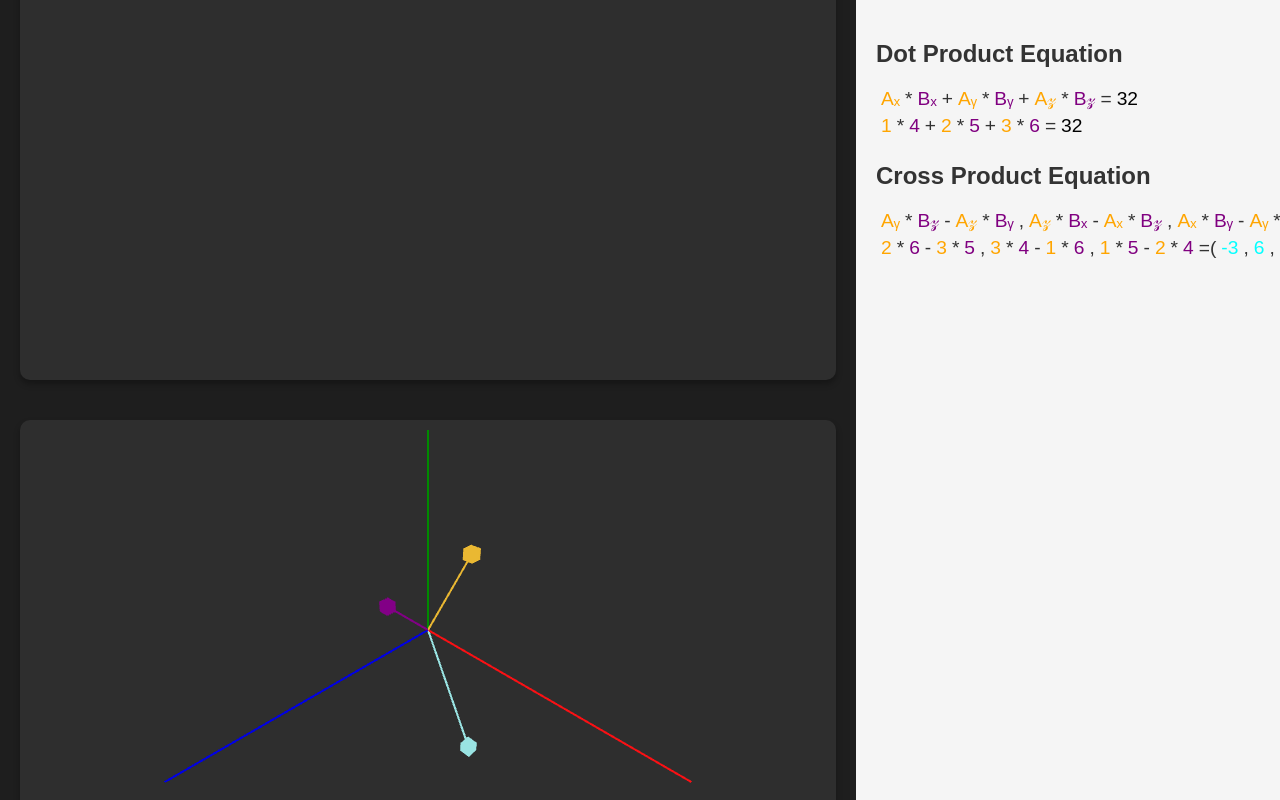
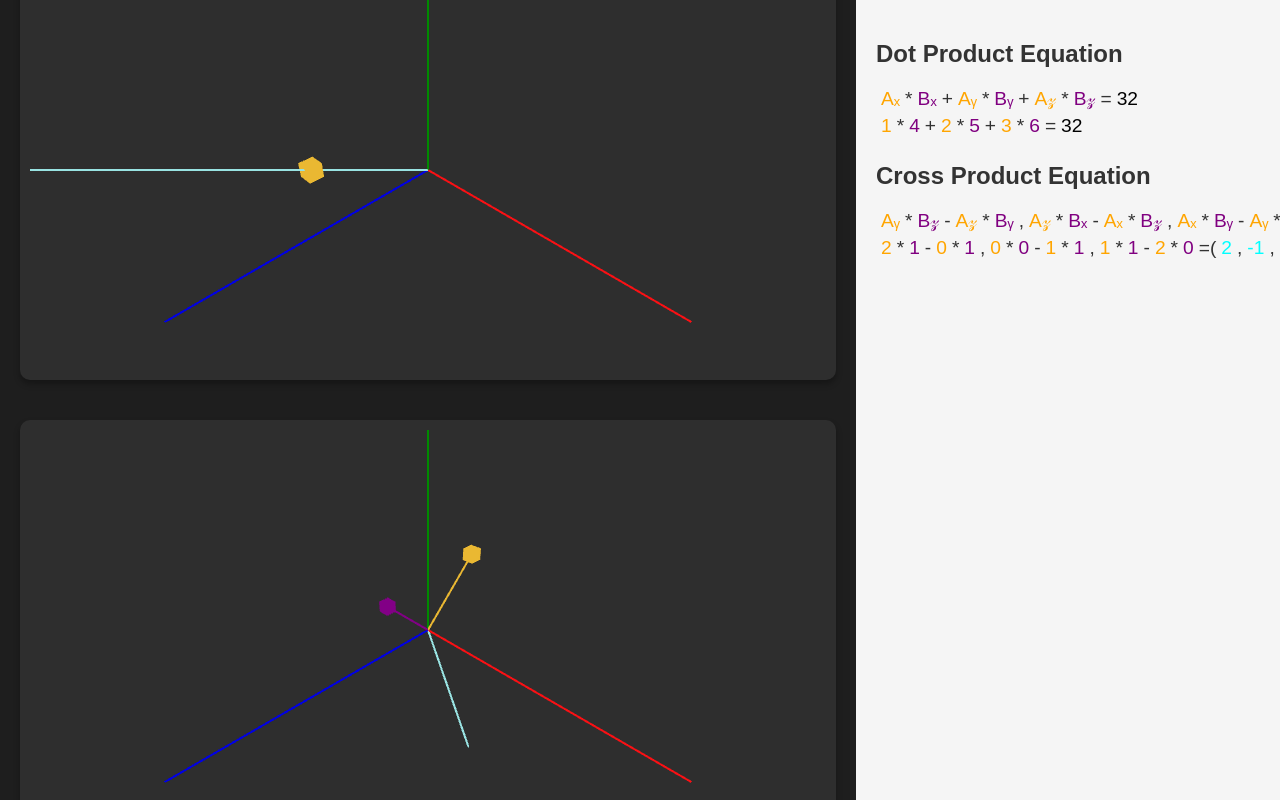
Before and after one commit to wyattlindsey/3d-math-visualizer, a React (Create React App) app: page / in a window 1280 px wide. Built offline with nearby package versions, Linux system fonts and the light colour scheme; no server answers.

Commit message:
ensure equations update on drag

```diff
--- a/src/App.tsx
+++ b/src/App.tsx
@@ -2,6 +2,7 @@ import React from 'react';
 import styled from 'styled-components';
 import Scene from './Scene'; // Assuming Scene.tsx contains your 3D visualization
 import Equations from './Equations'; // Component for equations
+import { GlobalProvider } from './GlobalContext';
 
 const AppContainer = styled.div`
   display: flex;
@@ -52,12 +53,14 @@ const EquationsSection = styled.div`
 const App: React.FC = () => {
   return (
     <AppContainer>
+      <GlobalProvider>
         <VisualizationSection>
           <Scene />
         </VisualizationSection>
         <EquationsSection>
           <Equations />
         </EquationsSection>
+      </GlobalProvider>
     </AppContainer>
   );
 };
--- a/src/CrossProductVisualizer.tsx
+++ b/src/CrossProductVisualizer.tsx
@@ -1,19 +1,26 @@
-import React, { useState } from 'react';
+import React, { useContext, useEffect, useState } from 'react';
 import * as THREE from 'three';
 import Vector from './Vector';
+import { GlobalContext } from './GlobalContext';
 
 const CrossProductVisualizer: React.FC<{
   setControlsDisabled: (isEnabled: boolean) => void;
 }> = ({ setControlsDisabled }) => {
-  const [vecA, setVecA] = useState(new THREE.Vector3(1, 2, 0));
-  const [vecB, setVecB] = useState(new THREE.Vector3(0, 1, 1));
-  const [crossProduct, setCrossProduct] = useState(
-    new THREE.Vector3().crossVectors(vecA, vecB)
-  );
+  const global = useContext(GlobalContext);
 
   const updateCrossProduct = () => {
     setCrossProduct(new THREE.Vector3().crossVectors(vecA, vecB));
   };
+
+  if (!global) return null;
+  const {
+    crossVecA: vecA,
+    crossVecB: vecB,
+    setCrossVecA: setVecA,
+    setCrossVecB: setVecB,
+    crossProduct,
+    setCrossProduct,
+  } = global;
 
   return (
     <>
--- a/src/DotProductVisualizer.tsx
+++ b/src/DotProductVisualizer.tsx
@@ -1,7 +1,8 @@
-import React, { useState, useEffect } from 'react';
+import React, { useState, useEffect, useContext } from 'react';
 import * as THREE from 'three';
 import Vector from './Vector';
 import { Line, Text } from '@react-three/drei';
+import { GlobalContext } from './GlobalContext';
 
 const DotProductVisualizer: React.FC<{
   setControlsDisabled: (isEnabled: boolean) => void;
@@ -9,7 +10,7 @@ const DotProductVisualizer: React.FC<{
   const [vecA, setVecA] = useState(new THREE.Vector3(1, 2, 3));
   const [vecB, setVecB] = useState(new THREE.Vector3(4, 5, 6));
   const [projection, setProjection] = useState(new THREE.Vector3());
-  const [dotProduct, setDotProduct] = useState(vecA.dot(vecB));
+  const global = useContext(GlobalContext);
 
   const updateDotProduct = () => {
     const dot = vecA.dot(vecB);
@@ -23,7 +24,12 @@ const DotProductVisualizer: React.FC<{
 
   useEffect(() => {
     updateDotProduct();
+    setDotVecA(vecA);
+    setDotVecB(vecB);
   }, [vecA, vecB]);
+
+  if (!global) return null;
+  const { setDotVecA, setDotVecB, setDotProduct, dotProduct } = global;
 
   return (
     <>
@@ -61,7 +67,7 @@ const DotProductVisualizer: React.FC<{
         color="cyan"
         lineWidth={2}
       />
-      <Text
+      {/* <Text
         position={projection.clone().multiplyScalar(1.1).toArray()} // Position the text slightly beyond the end of the projection line
         color="white"
         fontSize={0.5}
@@ -69,7 +75,7 @@ const DotProductVisualizer: React.FC<{
         anchorY="middle"
       >
         Dot Product: {dotProduct.toFixed(2)}
-      </Text>
+      </Text> */}
     </>
   );
 };
--- a/src/DraggableHandle.tsx
+++ b/src/DraggableHandle.tsx
@@ -1,4 +1,4 @@
-import React, { useState, useRef, useContext } from 'react';
+import React, { useRef, useContext } from 'react';
 import { useThree } from '@react-three/fiber';
 import * as THREE from 'three';
 import { useGesture } from '@use-gesture/react';
@@ -9,7 +9,6 @@ interface VectorProps {
   color: string;
   onDrag: (newVector: THREE.Vector3) => void;
   setControlsDisabled: (disabled: boolean) => void;
-  isDraggingEnabled?: boolean;
 }
 
 const DraggableHandle: React.FC<VectorProps> = ({
@@ -17,23 +16,15 @@ const DraggableHandle: React.FC<VectorProps> = ({
   color,
   onDrag,
   setControlsDisabled,
-  isDraggingEnabled = true,
 }) => {
   const { raycaster } = useThree();
   const planeContext = useContext(PlaneContext);
   const handleRef = useRef<THREE.Mesh>(null);
 
-  const bind = useGesture(
-    {
+  const bind = useGesture({
     onDrag: ({ event, memo }) => {
       event.stopPropagation();
-        if (
-          !isDraggingEnabled ||
-          !planeContext ||
-          !planeContext.planeRef ||
-          !handleRef.current
-        )
-          return;
+      if (!planeContext || !planeContext.planeRef || !handleRef.current) return;
 
       if (!memo) {
         // Set the plane at the intersection point
@@ -57,9 +48,7 @@ const DraggableHandle: React.FC<VectorProps> = ({
     onDragEnd: () => {
       setControlsDisabled(false);
     },
-    },
-    { enabled: isDraggingEnabled }
-  );
+  });
 
   return (
     //@ts-ignore
--- a/src/Equations.tsx
+++ b/src/Equations.tsx
@@ -1,5 +1,6 @@
-import React from 'react';
+import React, { useContext } from 'react';
 import styled from 'styled-components';
+import { GlobalContext } from './GlobalContext';
 
 const EquationContainer = styled.div`
   display: flex;
@@ -24,16 +25,18 @@ const formatNumber = (num: number) =>
   num % 1 === 0 ? num.toFixed(0) : num.toFixed(1);
 
 const Equations: React.FC = () => {
-  // Example vectors
-  const vecA = { x: 1, y: 2, z: 3 };
-  const vecB = { x: 4, y: 5, z: 6 };
+  const global = useContext(GlobalContext);
+  if (!global) return null;
 
-  const dotProduct = vecA.x * vecB.x + vecA.y * vecB.y + vecA.z * vecB.z;
+  const { dotVecA, dotVecB, crossVecA, crossVecB } = global;
+
+  const dotProduct =
+    dotVecA.x * dotVecB.x + dotVecA.y * dotVecB.y + dotVecA.z * dotVecB.z;
 
   const crossProduct = {
-    x: vecA.y * vecB.z - vecA.z * vecB.y,
-    y: vecA.z * vecB.x - vecA.x * vecB.z,
-    z: vecA.x * vecB.y - vecA.y * vecB.x,
+    x: crossVecA.y * crossVecB.z - crossVecA.z * crossVecB.y,
+    y: crossVecA.z * crossVecB.x - crossVecA.x * crossVecB.z,
+    z: crossVecA.x * crossVecB.y - crossVecA.y * crossVecB.x,
   };
 
   return (
@@ -56,17 +59,17 @@ const Equations: React.FC = () => {
           <ColorText color="black">{dotProduct}</ColorText>
         </EquationRow>
         <EquationRow>
-          <ColorText color="orange">{formatNumber(vecA.x)}</ColorText>
+          <ColorText color="orange">{formatNumber(dotVecA.x)}</ColorText>
           <span>*</span>
-          <ColorText color="purple">{formatNumber(vecB.x)}</ColorText>
+          <ColorText color="purple">{formatNumber(dotVecB.x)}</ColorText>
           <span>+</span>
-          <ColorText color="orange">{formatNumber(vecA.y)}</ColorText>
+          <ColorText color="orange">{formatNumber(dotVecA.y)}</ColorText>
           <span>*</span>
-          <ColorText color="purple">{formatNumber(vecB.y)}</ColorText>
+          <ColorText color="purple">{formatNumber(dotVecB.y)}</ColorText>
           <span>+</span>
-          <ColorText color="orange">{formatNumber(vecA.z)}</ColorText>
+          <ColorText color="orange">{formatNumber(dotVecA.z)}</ColorText>
           <span>*</span>
-          <ColorText color="purple">{formatNumber(vecB.z)}</ColorText>
+          <ColorText color="purple">{formatNumber(dotVecB.z)}</ColorText>
           <span>=</span>
           <ColorText color="black">{dotProduct}</ColorText>
         </EquationRow>
@@ -108,29 +111,29 @@ const Equations: React.FC = () => {
           <span>)</span>
         </EquationRow>
         <EquationRow>
-          <ColorText color="orange">{formatNumber(vecA.y)}</ColorText>
+          <ColorText color="orange">{formatNumber(crossVecA.y)}</ColorText>
           <span>*</span>
-          <ColorText color="purple">{formatNumber(vecB.z)}</ColorText>
+          <ColorText color="purple">{formatNumber(crossVecB.z)}</ColorText>
           <span>-</span>
-          <ColorText color="orange">{formatNumber(vecA.z)}</ColorText>
+          <ColorText color="orange">{formatNumber(crossVecA.z)}</ColorText>
           <span>*</span>
-          <ColorText color="purple">{formatNumber(vecB.y)}</ColorText>
+          <ColorText color="purple">{formatNumber(crossVecB.y)}</ColorText>
           <span>,</span>
-          <ColorText color="orange">{formatNumber(vecA.z)}</ColorText>
+          <ColorText color="orange">{formatNumber(crossVecA.z)}</ColorText>
           <span>*</span>
-          <ColorText color="purple">{formatNumber(vecB.x)}</ColorText>
+          <ColorText color="purple">{formatNumber(crossVecB.x)}</ColorText>
           <span>-</span>
-          <ColorText color="orange">{formatNumber(vecA.x)}</ColorText>
+          <ColorText color="orange">{formatNumber(crossVecA.x)}</ColorText>
           <span>*</span>
-          <ColorText color="purple">{formatNumber(vecB.z)}</ColorText>
+          <ColorText color="purple">{formatNumber(crossVecB.z)}</ColorText>
           <span>,</span>
-          <ColorText color="orange">{formatNumber(vecA.x)}</ColorText>
+          <ColorText color="orange">{formatNumber(crossVecA.x)}</ColorText>
           <span>*</span>
-          <ColorText color="purple">{formatNumber(vecB.y)}</ColorText>
+          <ColorText color="purple">{formatNumber(crossVecB.y)}</ColorText>
           <span>-</span>
-          <ColorText color="orange">{formatNumber(vecA.y)}</ColorText>
+          <ColorText color="orange">{formatNumber(crossVecA.y)}</ColorText>
           <span>*</span>
-          <ColorText color="purple">{formatNumber(vecB.x)}</ColorText>
+          <ColorText color="purple">{formatNumber(crossVecB.x)}</ColorText>
           <span>=</span>
           <span>(</span>
           <ColorText color="cyan">{crossProduct.x}</ColorText>
--- /dev/null
+++ b/src/GlobalContext.tsx
@@ -0,0 +1,57 @@
+import React, { createContext, useState } from 'react';
+import * as THREE from 'three';
+
+interface GlobalContextType {
+  dotVecA: THREE.Vector3;
+  setDotVecA: (vec: THREE.Vector3) => void;
+  dotVecB: THREE.Vector3;
+  setDotVecB: (vec: THREE.Vector3) => void;
+  dotProduct: number;
+  setDotProduct: (dotProduct: number) => void;
+  crossVecA: THREE.Vector3;
+  setCrossVecA: (vec: THREE.Vector3) => void;
+  crossVecB: THREE.Vector3;
+  setCrossVecB: (vec: THREE.Vector3) => void;
+  crossProduct: THREE.Vector3;
+  setCrossProduct: (vec: THREE.Vector3) => void;
+}
+
+// Create the context with the correct type
+export const GlobalContext = createContext<GlobalContextType | null>(null);
+
+export const GlobalProvider: React.FC<React.PropsWithChildren<{}>> = ({
+  children,
+}) => {
+  const dVecA = new THREE.Vector3(1, 2, 3);
+  const dVecB = new THREE.Vector3(4, 5, 6);
+  const cVecA = new THREE.Vector3(1, 2, 0);
+  const cVecB = new THREE.Vector3(0, 1, 1);
+
+  const [dotVecA, setDotVecA] = useState(dVecA);
+  const [dotVecB, setDotVecB] = useState(dVecB);
+  const [dotProduct, setDotProduct] = useState(dVecA.dot(dVecB));
+  const [crossVecA, setCrossVecA] = useState(cVecA);
+  const [crossVecB, setCrossVecB] = useState(cVecB);
+  const [crossProduct, setCrossProduct] = useState(
+    new THREE.Vector3().crossVectors(cVecA, cVecB)
+  );
+
+  const value = {
+    dotVecA,
+    setDotVecA: (a: THREE.Vector3) => setDotVecA(a),
+    dotVecB,
+    setDotVecB: (b: THREE.Vector3) => setDotVecB(b),
+    dotProduct,
+    setDotProduct: (dotProduct: number) => setDotProduct(dotProduct),
+    crossVecA,
+    setCrossVecA: (a: THREE.Vector3) => setCrossVecA(a),
+    crossVecB,
+    setCrossVecB: (b: THREE.Vector3) => setCrossVecB(b),
+    crossProduct,
+    setCrossProduct: (v: THREE.Vector3) => setCrossProduct(v),
+  };
+
+  return (
+    <GlobalContext.Provider value={value}>{children}</GlobalContext.Provider>
+  );
+};
--- a/src/Vector.tsx
+++ b/src/Vector.tsx
@@ -28,10 +28,11 @@ const Vector: React.FC<VectorProps> = ({
 
   const handleDrag = useCallback(
     (newPosition: THREE.Vector3) => {
+      if (!isDraggingEnabled) return;
       vector.copy(newPosition);
       onDrag(newPosition);
     },
-    [vector, onDrag]
+    [vector, onDrag, isDraggingEnabled]
   );
 
   // Update only when vector changes
@@ -57,12 +58,14 @@ const Vector: React.FC<VectorProps> = ({
         color={color}
         lineWidth={2}
       />
+      {isDraggingEnabled && (
         <DraggableHandle
           vector={vector}
           color={color}
           onDrag={handleDrag}
           setControlsDisabled={setControlsDisabled}
         />
+      )}
     </>
   );
 };
```
Lines whose indentation alone changed are shown as unchanged.
